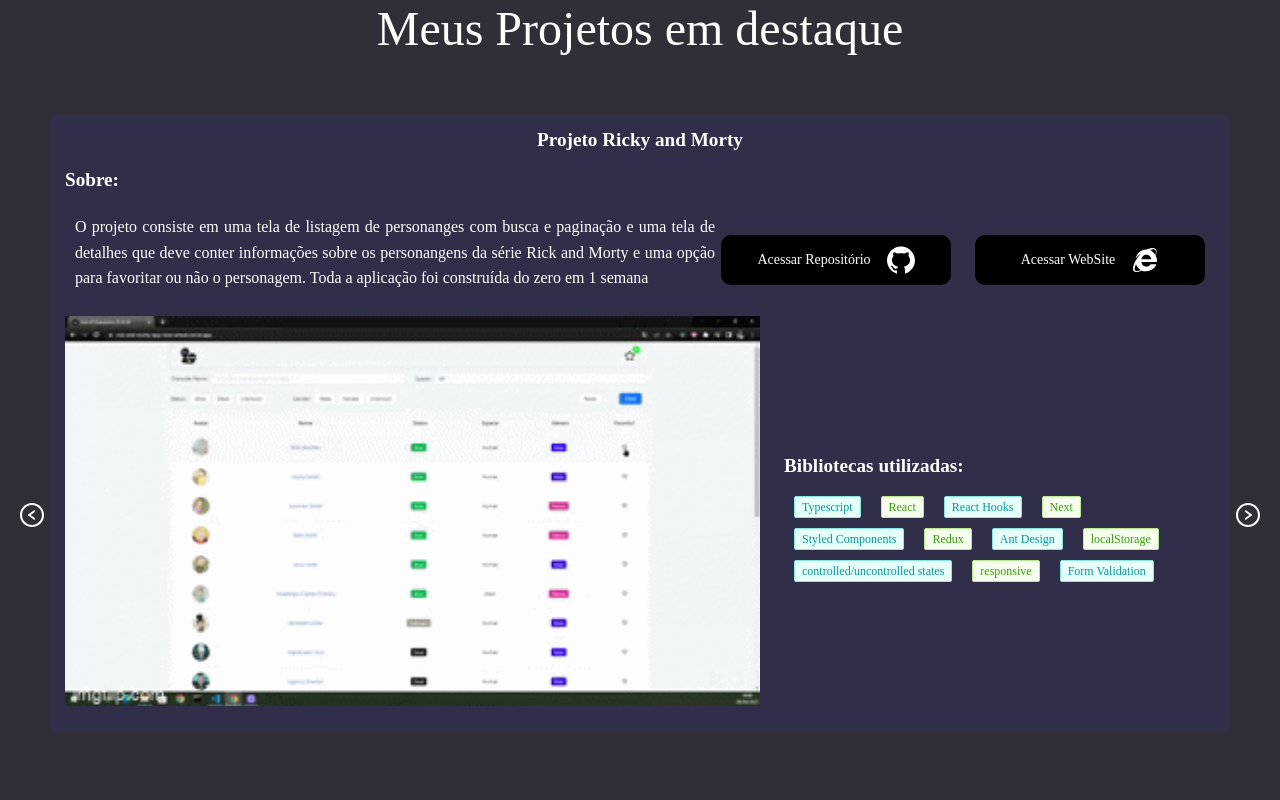
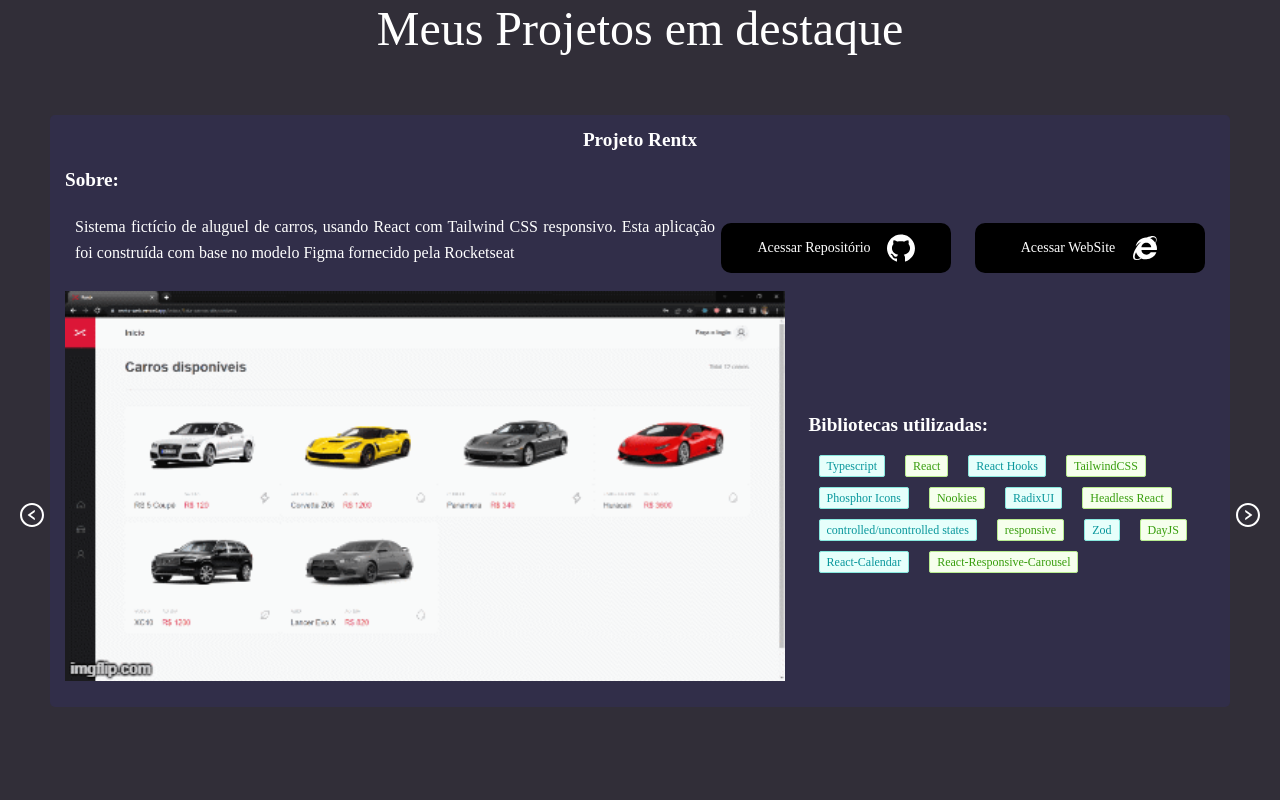
Before and after one commit to italocc-git/my-portfolio, a React (Create React App) app: page / in a window 1280 px wide. Shown: the part 1340-2140 px from the top of the page. Built offline with nearby package versions, Linux system fonts and the light colour scheme.

Commit message:
feature: adding new project rentx

```diff
--- a/src/components/MyProjects/data.ts
+++ b/src/components/MyProjects/data.ts
@@ -6,8 +6,18 @@ import designSystemDemonstrationGif from '../../assets/gif/design-system-apresen
 import nlwsetupDemonstrationGif from '../../assets/gif/nlw-setup-demonstration.gif'
 import gifCoffeeDelivery from '../../assets/gif/gif-coffee-delivery.gif'
 import rickAndMortyDemonstrationGif from '../../assets/gif/rick-and-morty-presentation-gif.gif'
+import rentxAppDemonstrationGif from '../../assets/gif/rentx-gif.gif'
 
 export const data: MyProjectsListProps[] = [
+    {
+        title: 'rentx_title',
+        about: 'rentx_about',
+        technologies: ['Typescript', 'React', 'React Hooks', 'TailwindCSS', 'Phosphor Icons', 'Nookies', 'RadixUI', 'Headless React', 'controlled/uncontrolled states', 'responsive', 'Zod','DayJS', 'React-Calendar','React-Responsive-Carousel'],
+        demonstration: rentxAppDemonstrationGif,
+        linkGithub: 'https://github.com/italocc-git/rentx-web',
+        linkPublicate: 'https://rentx-web.vercel.app/'
+
+    },
     {
         title: 'ricky_and_morty_title',
         about: 'ricky_and_morty_about',
--- a/src/intl/resources/en-us.json
+++ b/src/intl/resources/en-us.json
@@ -9,6 +9,8 @@
     "libraries_used": "Libraries used:",
     "about": "About:",
     "resume": "Resume",
+    "rentx_title": "Rentx Project",
+    "rentx_about": "Fictitious car rental application, using React with Tailwind CSS responsive. This application was built based on the template Figma provided by Rocketseat",
     "ricky_and_morty_title": "Ricky and Morty App Project",
     "ricky_and_morty_about": "The project consists of a character list screen with search and pagination and a details screen that should contain information about the characters from the Rick and Morty series and an option to favor or not the character. The entire application was built from scratch in 1 week",
     "coffee_delivery_title": "Project Coffee Delivery",
--- a/src/intl/resources/pt-br.json
+++ b/src/intl/resources/pt-br.json
@@ -9,6 +9,8 @@
     "libraries_used": "Bibliotecas utilizadas:",
     "about": "Sobre:",
     "resume": "Currículo",
+    "rentx_title": "Projeto Rentx",
+    "rentx_about": "Sistema fictício de aluguel de carros, usando React com Tailwind CSS responsivo. Esta aplicação foi construída com base no modelo Figma fornecido pela Rocketseat",
     "ricky_and_morty_title": "Projeto Ricky and Morty",
     "ricky_and_morty_about": "O projeto consiste em uma tela de listagem de personanges com busca e paginação e uma tela de detalhes que deve conter informações sobre os personangens da série Rick and Morty e uma opção para favoritar ou não o personagem. Toda a aplicação foi construída do zero em 1 semana",
     "coffee_delivery_title": "Projeto Coffee Delivery",
```
Also changed, not shown: src/assets/gif/rentx-gif.gif (added).
